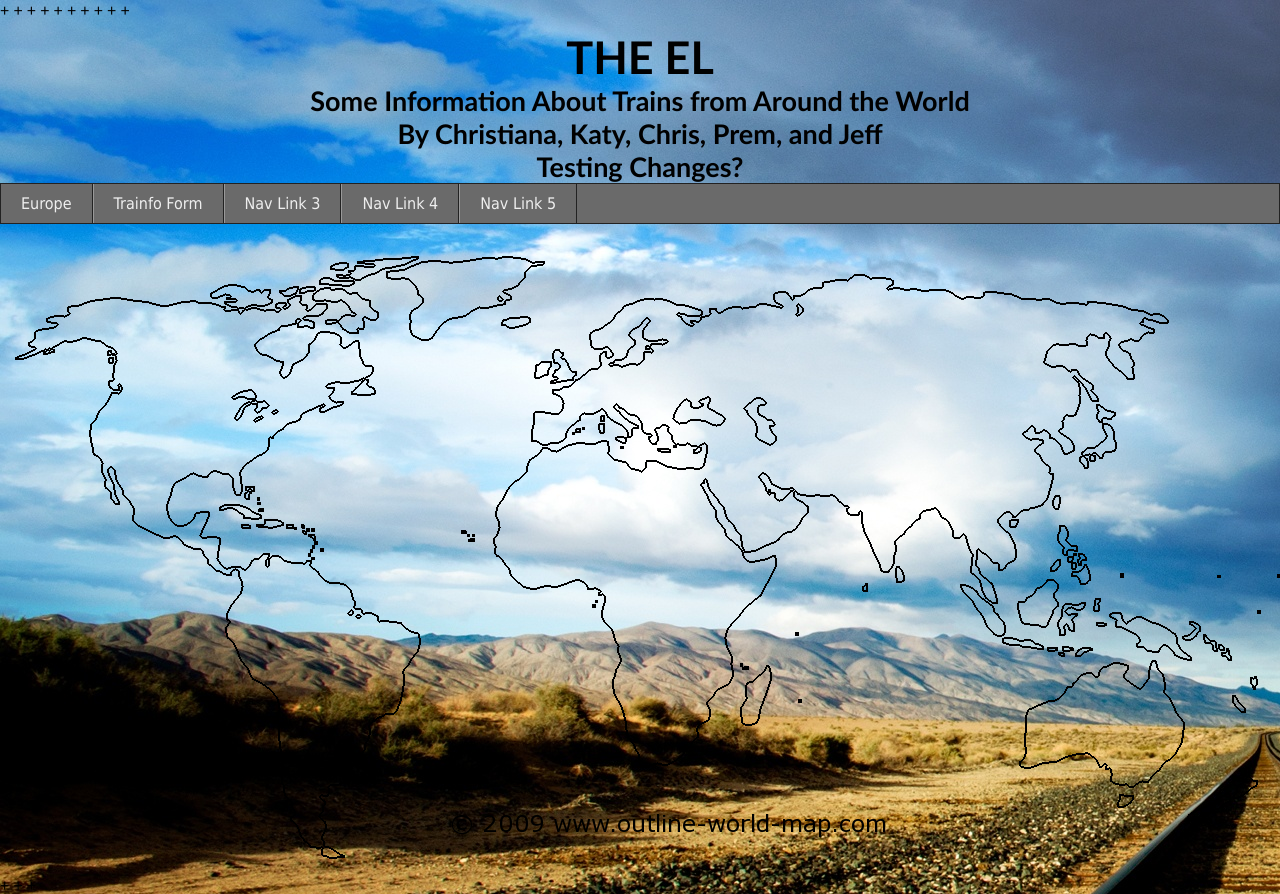
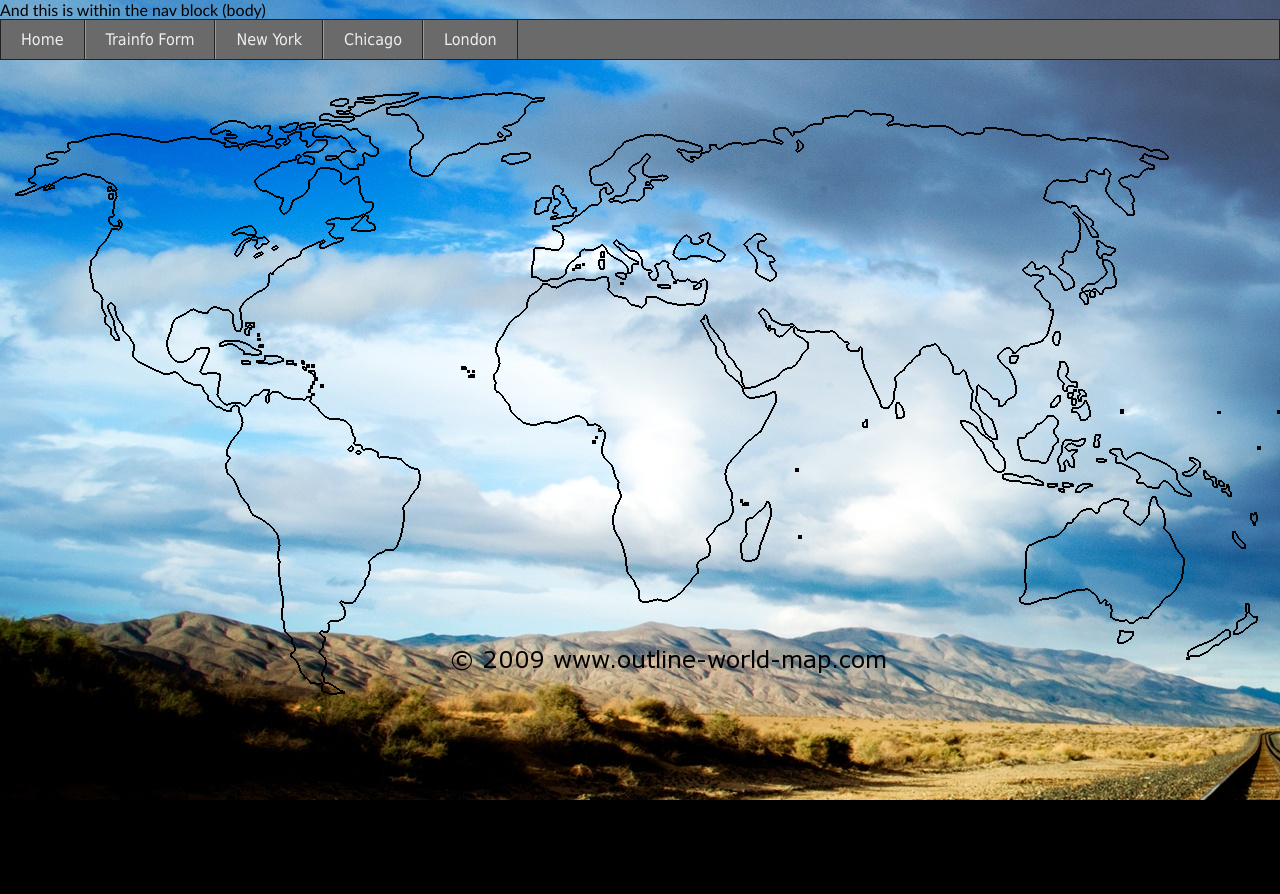
Before and after one commit to mcuringa/nyc-el, a Django app: page / in a window 1280 px wide; the page is wider, and only the part inside the window is pictured. After the commit the page ends 800 px from the top of that part, so only its background shows below. Run offline with Django 3.2, Linux system fonts and the light colour scheme; parts of the project's set-up code (start-up, migrations or seed data) failed here and were passed over; some libraries are stand-ins or nearby versions.

Commit message:
changeschanges

```diff
--- a/el/el/models.py
+++ b/el/el/models.py
@@ -13,6 +13,7 @@ class Train(models.Model):
   key_facts = models.CharField(max_length=500, blank=True)
   numb_stations = models.IntegerField(default=0, blank=True)
   year_opened = models.IntegerField(default=0, blank=True)
+  # city= models.IntegerField(default=0, blank=True)
 
 
 
--- a/el/el/templates/base.html
+++ b/el/el/templates/base.html
@@ -1,14 +1,36 @@
-	<!DOCTYPE html>
-+<!DOCTYPE html>
- +<html lang="en">
- +<head>
- +    <title>{% block title %}The El- Transportation Around the World{% endblock %}</title>
- +    <meta charset="utf-8" />
- +    <link href="/static/css/main.css" type="text/css" rel="stylesheet">
- +</head>
- +
- +<body>
- +    {% block body %}Here is Content that We're adding to the Body{% endblock %}
- +</body>
- +
+<!DOCTYPE html>
+
+ <html lang="en">
+ <head>
+     <title>{% block title %}The El- Transportation Around the World{% endblock %}</title>
+     <meta charset="utf-8" />
+     <link href="/static/css/main.css" type="text/css" rel="stylesheet">
+ </head>
+
+    {% block nav %}
+     And this is within the nav block (body)
+    <body class="no-js">
+        <nav id="topNav">
+            <ul>
+                <li><a href="home" title="Home">Home</a></li>
+                <li><a href="cityForm" title="Nav Link 1">Trainfo Form</a></li>
+                <li><a href="/2/view" title="Nav Link 3">New York</a></li>
+                <li><a href="/3/view" title="Nav Link 4">Chicago</a></li>
+                <li><a href="/4/view" title="Nav Link 5">London</a></li>
+            </ul>
+        </nav>
+        <style>
+        {% block css %}
+        {% endblock %}
+        </style>
+
+        <script src="js/jquery.js"></script>
+        <script src="js/modernizr.js"></script>
+    {% endblock %}
+
+     {% block body %}
+
+     {% endblock %}
+</body>
+
  +</html>
--- a/el/el/templates/home.html
+++ b/el/el/templates/home.html
@@ -1,70 +1,8 @@
 {% extends "base.html" %}
 
  {% block body %}
-
-<html>
-    <head>
-      <head>
-      <link rel="shortcut icon" href="favicon.ico" type="image/x-icon">
-      <link rel="icon" href="static/img/favicon.ico" type="image/x-icon">
-      <title>The EL</title>
-      <title>By Christiana, Katy, Prem, Chris, and Jeff</title>
-      <meta charset="utf-8">
-      <link href="css/main.css" type="text/css" rel="stylesheet" />
-    </Head>
-
-     <header>
-            <h1>THE EL</h1>
-            <h2>Some Information About Trains from Around the World</h2>
-            <h2>By Christiana, Katy, Chris, Prem, and Jeff</h2>
-            <h2> Testing Changes?</h2>
-     </header>
-    <div>
-    <!DOCTYPE html>
-<html lang="en">
-    <head>
-        <meta charset="utf-8">
-        <title>HTML5, CSS3 and jQuery Navigation menu</title>
-        <link rel="stylesheet" href="css/nav.css">
-        <!--[if IE]>
-            <script src="http://html5shiv.googlecode.com/svn/trunk/html5.js"></script>
-        <![endif]-->
-    </head>
-    <body class="no-js">
-        <nav id="topNav">
-            <ul>
-
-
-                <li><a href="europe" title="Europe">Europe</a></li>
-                <li><a href="cityForm" title="Nav Link 1">Trainfo Form</a></li>
-                    <ul>
-                        <li><a href="#" title="Sub Nav Link 1">Sub Nav Link 1</a></li>
-                        <li><a href="#" title="Sub Nav Link 2">Sub Nav Link 2</a></li>
-                        <li><a href="#" title="Sub Nav Link 3">Sub Nav Link 3</a></li>
-                        <li><a href="#" title="Sub Nav Link 4">Sub Nav Link 4</a></li>
-                        <li class="last"><a href="#" title="Sub Nav Link 5">Sub Nav Link 5</a></li>
-                    </ul>
-                </li>
-                <li><a href="#" title="Nav Link 1">Nav Link 3</a></li>
-                <li><a href="#" title="Nav Link 1">Nav Link 4</a></li>
-                <li><a href="#" title="Nav Link 1">Nav Link 5</a></li>
-            </ul>
-
-        </nav>
-        <script src="js/jquery.js"></script>
-        <script src="js/modernizr.js"></script>
-    </body>
-</html>
-
-
-
-
         <div class="img-wrap">
             <img src="/static/img/world.png" alt="" />
             <div class="img-overlay">
         </div>
-
-
-
-</html>
  {% endblock %}
--- a/el/el/urls.py
+++ b/el/el/urls.py
@@ -2,12 +2,11 @@ from django.conf.urls import patterns, include, url
 
 urlpatterns = patterns('',
     url(r'^$', 'el.views.home', ),
-    url(r'^link1$', 'el.views.link1', ),
-    url(r'^link2$', 'el.views.link2', ),
-    url(r'^tokyo$', 'el.views.tokyo', ),
+    url(r'^home$', 'el.views.home', ),
     url(r'^cityForm$', 'el.views.cityForm', ),
     url(r'^save_train$', 'el.views.save_train', ),
-    url(r'^europe$', 'el.views.europe', ),
+    url(r'^(?P<pk>[0-9]+?)/view[/]$', 'el.views.infoDisplayer', ),
+
 
 
 )
--- a/el/el/views.py
+++ b/el/el/views.py
@@ -6,6 +6,11 @@ from el.models import *
 def home(request):
     """The home page"""
 
+    # city=Train.objects.all()
+    # context={"train":train}
+    # city_type= {1: "New York", 2:"Chicago", 3:"London"}
+    # context["city_type"]= city_type
+    # context["pk"]=0
 
     return render(request, 'home.html')
 
@@ -16,6 +21,8 @@ def cityForm(request):
     context = {"trains": trains}
     ticket_types = {1: "$0-2", 2:"$2-4", 3:">$4"}
     context["ticket_types"]= ticket_types
+    context["pk"] = 0
+
 
     return render(request, 'cityFormFill.html', context)
 
@@ -33,6 +40,15 @@ def europe (request):
 
 
     return render(request, 'europe.html')
+
+def infoDisplayer (request, pk):
+    """The "postcard" with information on it."""
+
+    train = Train.objects.get(pk=pk)
+
+    context= {"train": train}
+
+    return render(request, "infoDisplayer.html", context)
 
 
 
```
Also changed, not shown: el/el/templates/cityFormFill.html (+10 -25 lines), el/db.sqlite3. Lines whose indentation alone changed are shown as unchanged.
